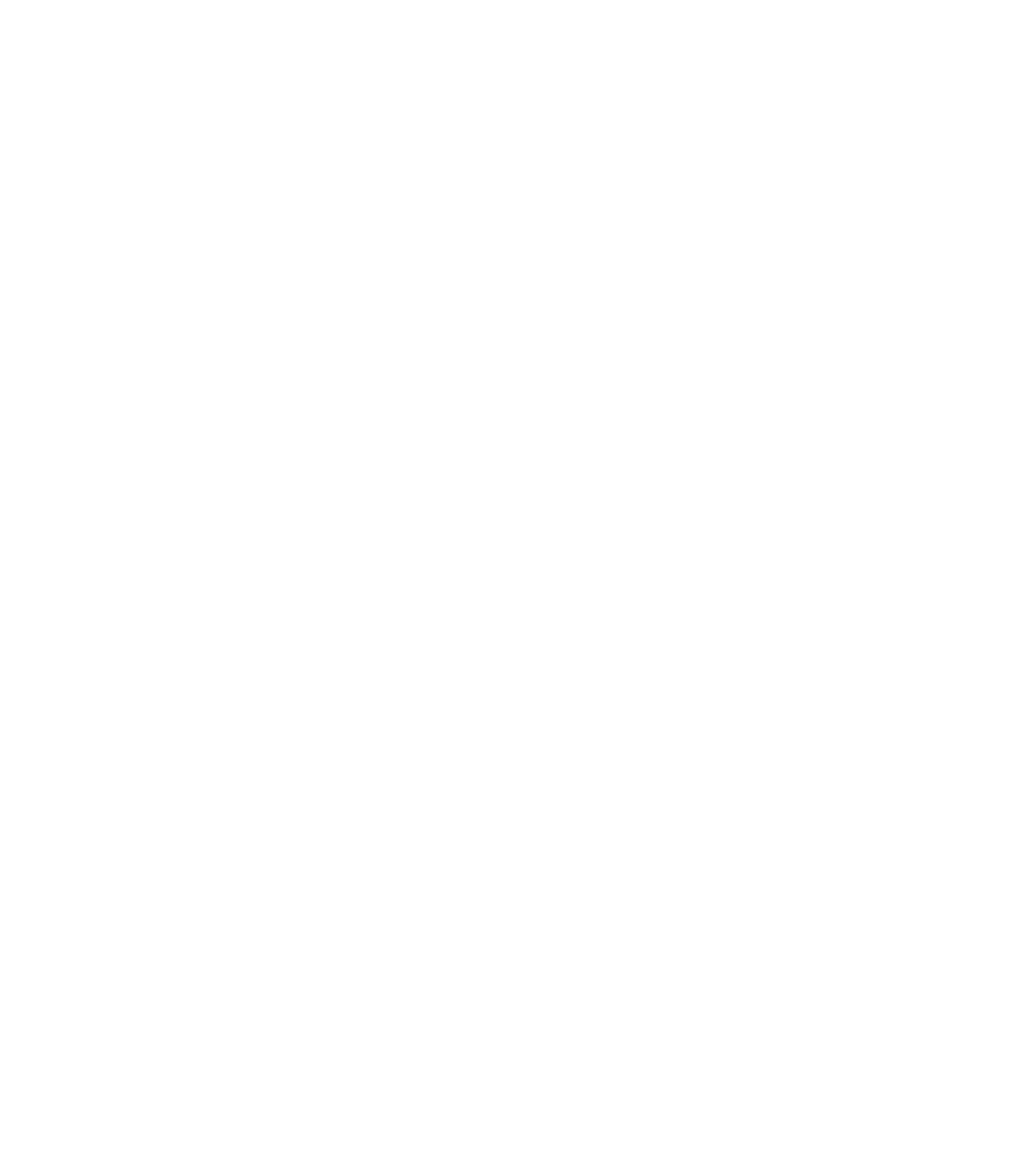
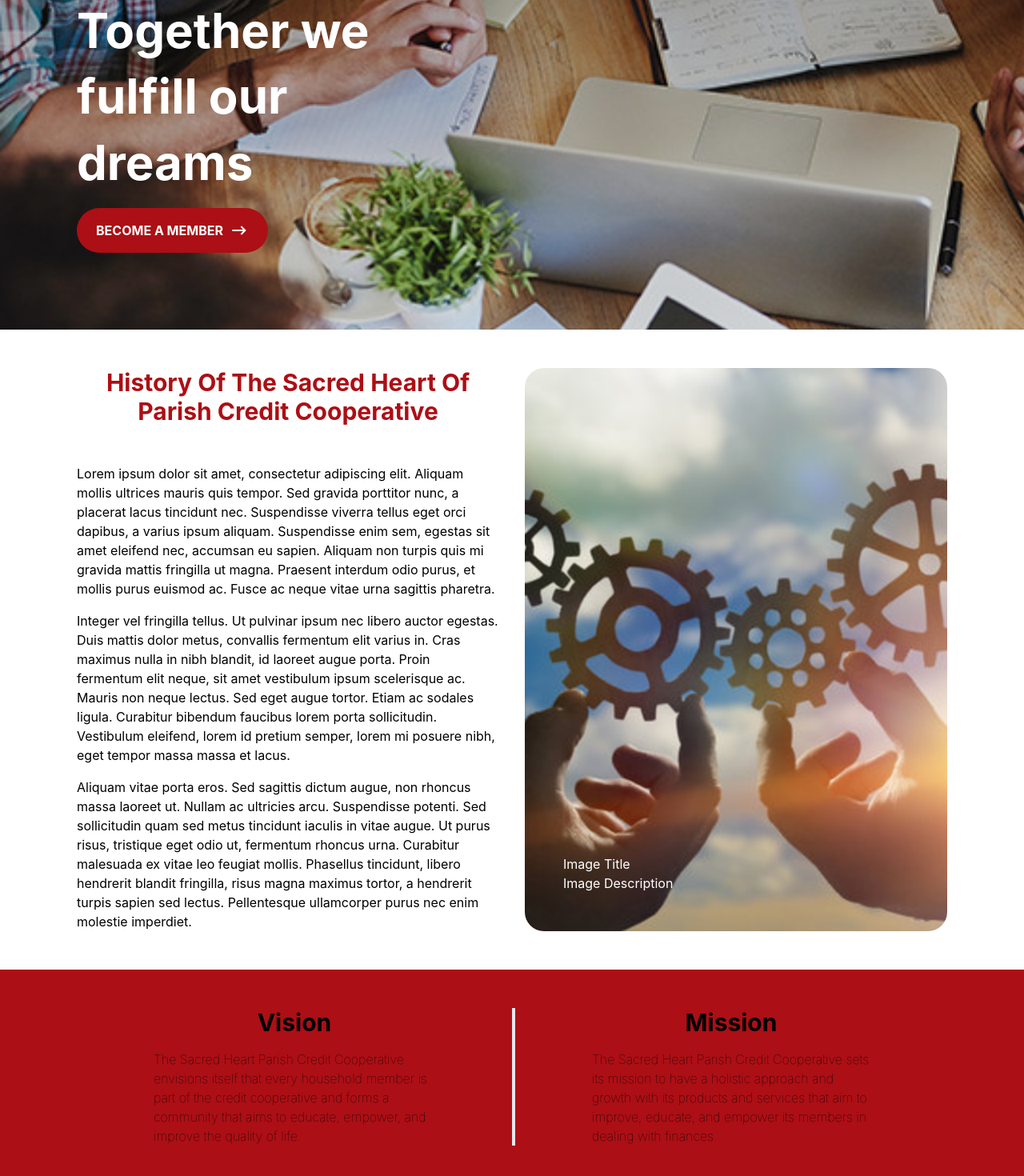
Before and after one commit to matthewdizon/shpcc-frontend, a Next.js app: page / in a window 1280 px wide. Shown: the part 186-1656 px from the top of the page at 80% size. Before the commit the page ends 887 px from the top, so only its background shows below. Built offline with nearby package versions, Linux system fonts and the light colour scheme.

Commit message:
updated homepage without member stories

```diff
--- a/components/Layout.js
+++ b/components/Layout.js
@@ -9,9 +9,7 @@ export default function Layout({ children }) {
       </Head>
       <Navbar />
       <div className="bg-white min-h-screen">
-        <main className="max-w-3xl mx-auto text-center text-black text-opacity-70">
-          {children}
-        </main>
+        <main className="px-24">{children}</main>
       </div>
     </>
   );
--- a/components/Navbar.js
+++ b/components/Navbar.js
@@ -11,13 +11,13 @@ function Navbar() {
         </h1>
       </div>
       <div className="flex text-center items-center uppercase font-semibold">
-        <p className="hover:bg-[#AC0F15] hover:text-shpccYellow hover:cursor-pointer h-full flex items-center px-8">
+        <p className="hover:bg-shpccDarkRed hover:text-shpccYellow hover:cursor-pointer h-full flex items-center px-8">
           Home
         </p>
-        <p className="hover:bg-[#AC0F15] hover:text-shpccYellow hover:cursor-pointer h-full flex items-center px-8">
+        <p className="hover:bg-shpccDarkRed hover:text-shpccYellow hover:cursor-pointer h-full flex items-center px-8">
           Services and Requirements
         </p>
-        <p className="hover:bg-[#AC0F15] hover:text-shpccYellow hover:cursor-pointer h-full flex items-center px-8">
+        <p className="hover:bg-shpccDarkRed hover:text-shpccYellow hover:cursor-pointer h-full flex items-center px-8">
           Contact Us
         </p>
       </div>
--- a/pages/index.js
+++ b/pages/index.js
@@ -3,7 +3,89 @@ import Layout from "../components/Layout";
 export default function Home() {
   return (
     <Layout>
-      <h1 className="text-3xl font-bold underline">Hello world!</h1>
+      <div className="grid bg-black !bg-[url('/images/hero.svg')] text-white -mx-24 px-24 py-24 gap-4">
+        <p className="text-6xl font-bold max-w-sm leading-snug">
+          Together we fulfill our dreams
+        </p>
+        <button className="flex bg-shpccDarkRed max-w-max py-4 px-6 rounded-full uppercase font-bold gap-2">
+          Become a Member{" "}
+          <svg
+            width="24"
+            height="24"
+            viewBox="0 0 24 24"
+            fill="none"
+            xmlns="http://www.w3.org/2000/svg"
+          >
+            <path
+              d="M15.0378 6.34317L13.6269 7.76069L16.8972 11.0157L3.29211 11.0293L3.29413 13.0293L16.8619 13.0157L13.6467 16.2459L15.0643 17.6568L20.7079 11.9868L15.0378 6.34317Z"
+              fill="currentColor"
+            />
+          </svg>
+        </button>
+      </div>
+      <div className="grid grid-cols-2 text-black py-12 gap-8">
+        <div className="grid gap-4">
+          <h2 className="text-shpccDarkRed font-bold text-3xl text-center max-w-xl mx-auto mb-8">
+            History Of The Sacred Heart Of Parish Credit Cooperative
+          </h2>
+          <p>
+            Lorem ipsum dolor sit amet, consectetur adipiscing elit. Aliquam
+            mollis ultrices mauris quis tempor. Sed gravida porttitor nunc, a
+            placerat lacus tincidunt nec. Suspendisse viverra tellus eget orci
+            dapibus, a varius ipsum aliquam. Suspendisse enim sem, egestas sit
+            amet eleifend nec, accumsan eu sapien. Aliquam non turpis quis mi
+            gravida mattis fringilla ut magna. Praesent interdum odio purus, et
+            mollis purus euismod ac. Fusce ac neque vitae urna sagittis
+            pharetra.
+          </p>
+          <p>
+            Integer vel fringilla tellus. Ut pulvinar ipsum nec libero auctor
+            egestas. Duis mattis dolor metus, convallis fermentum elit varius
+            in. Cras maximus nulla in nibh blandit, id laoreet augue porta.
+            Proin fermentum elit neque, sit amet vestibulum ipsum scelerisque
+            ac. Mauris non neque lectus. Sed eget augue tortor. Etiam ac sodales
+            ligula. Curabitur bibendum faucibus lorem porta sollicitudin.
+            Vestibulum eleifend, lorem id pretium semper, lorem mi posuere nibh,
+            eget tempor massa massa et lacus.
+          </p>
+          <p>
+            Aliquam vitae porta eros. Sed sagittis dictum augue, non rhoncus
+            massa laoreet ut. Nullam ac ultricies arcu. Suspendisse potenti. Sed
+            sollicitudin quam sed metus tincidunt iaculis in vitae augue. Ut
+            purus risus, tristique eget odio ut, fermentum rhoncus urna.
+            Curabitur malesuada ex vitae leo feugiat mollis. Phasellus
+            tincidunt, libero hendrerit blandit fringilla, risus magna maximus
+            tortor, a hendrerit turpis sapien sed lectus. Pellentesque
+            ullamcorper purus nec enim molestie imperdiet.
+          </p>
+        </div>
+        <div className="!bg-[url('/images/cogs.svg')] bg-center rounded-3xl text-white relative">
+          <div className="absolute bottom-12 left-12">
+            <p>Image Title</p>
+            <p>Image Description</p>
+          </div>
+        </div>
+      </div>
+      <div className="bg-shpccDarkRed grid grid-cols-2 text-center -mx-24 px-24 py-12 divide-x-4 ">
+        <div className="grid gap-4 px-24">
+          <h2 className="font-bold text-3xl">Vision</h2>
+          <p className="text-left font-thin">
+            The Sacred Heart Parish Credit Cooperative envisions itself that
+            every household member is part of the credit cooperative and forms a
+            community that aims to educate, empower, and improve the quality of
+            life.
+          </p>
+        </div>
+        <div className="grid gap-4 px-24">
+          <h2 className="font-bold text-3xl">Mission</h2>
+          <p className="text-left font-thin">
+            The Sacred Heart Parish Credit Cooperative sets its mission to have
+            a holistic approach and growth with its products and services that
+            aim to improve, educate, and empower its members in dealing with
+            finances.
+          </p>
+        </div>
+      </div>
     </Layout>
   );
 }
--- a/tailwind.config.js
+++ b/tailwind.config.js
@@ -9,6 +9,7 @@ module.exports = {
     extend: {
       colors: {
         shpccRed: "#C4141C",
+        shpccDarkRed: "#AC0F15",
         shpccYellow: "#FFD700",
       },
     },
```
Also changed, not shown: public/images/cogs.svg (added), public/images/hero.svg (added).
